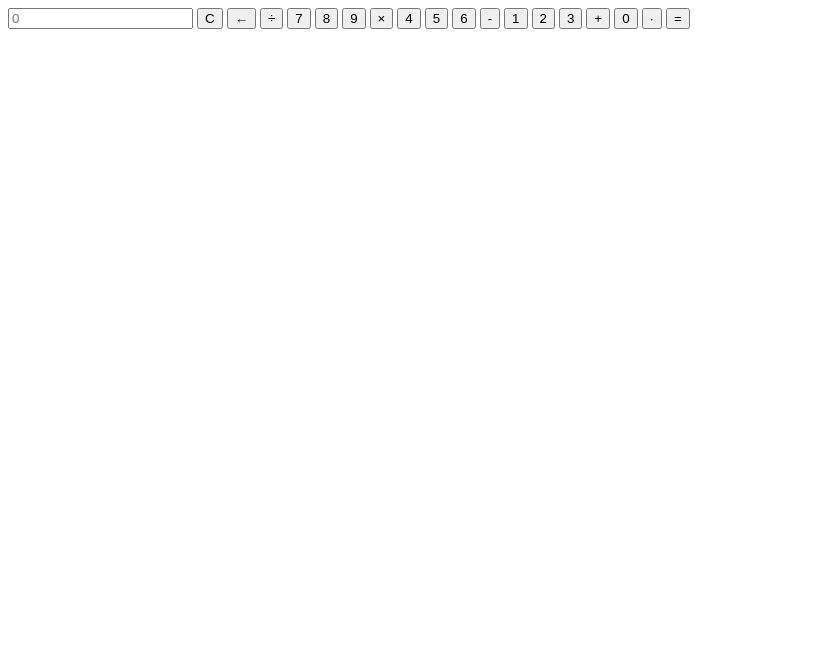
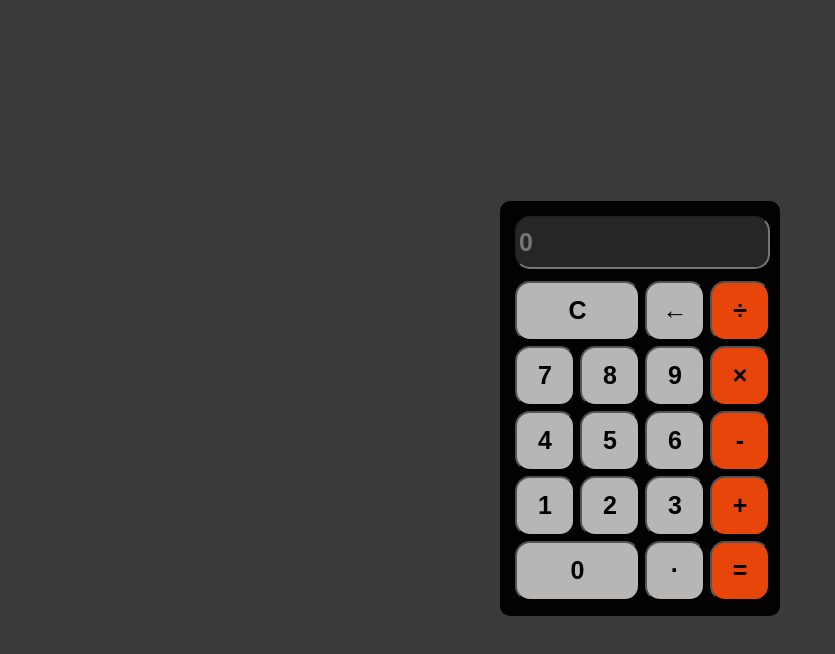
Before and after one commit to princequid/calculator, a plain HTML site: page index.html in a window 1280 px wide. Shown: the whole page, without its empty margins (0-835 px from the left). Drawn offline with Linux system fonts and the light colour scheme.

Commit message:
errors corrected

```diff
--- a/functions.js
+++ b/functions.js
@@ -1,4 +1,4 @@
-<script>
+
   const display = document.querySelector(".display");
   const buttons = document.querySelectorAll(".calc button");
 
@@ -62,4 +62,3 @@
       display.value += sanitized;
     }
   }
-</script>
--- a/index.html
+++ b/index.html
@@ -4,7 +4,7 @@
     <meta charset="UTF-8">
     <meta name="viewport" content="width=device-width, initial-scale=1.0">
     <title>Calculator</title>
-    <link rel="stylesheet" href="styles.css">
+    <link rel="stylesheet" href="layout.css">
 </head>
 <body>
     <div class="border">
@@ -33,7 +33,7 @@
 
         </div>
     </div>
-    <script src="script.js"></script>
+    <script src="functions.js"></script>
 
 </body>
 </html>
--- a/layout.css
+++ b/layout.css
@@ -1,4 +1,10 @@
- <style>
+
+         body{
+            display: grid;
+            height: 100vh;
+            place-items: center;
+            background-color: rgb(58, 58, 58);
+        }
         .border{
             display: grid;
             grid-template-columns: auto;
@@ -86,5 +92,3 @@
         .border .calc{
 
         }
-
-    </style>
```
